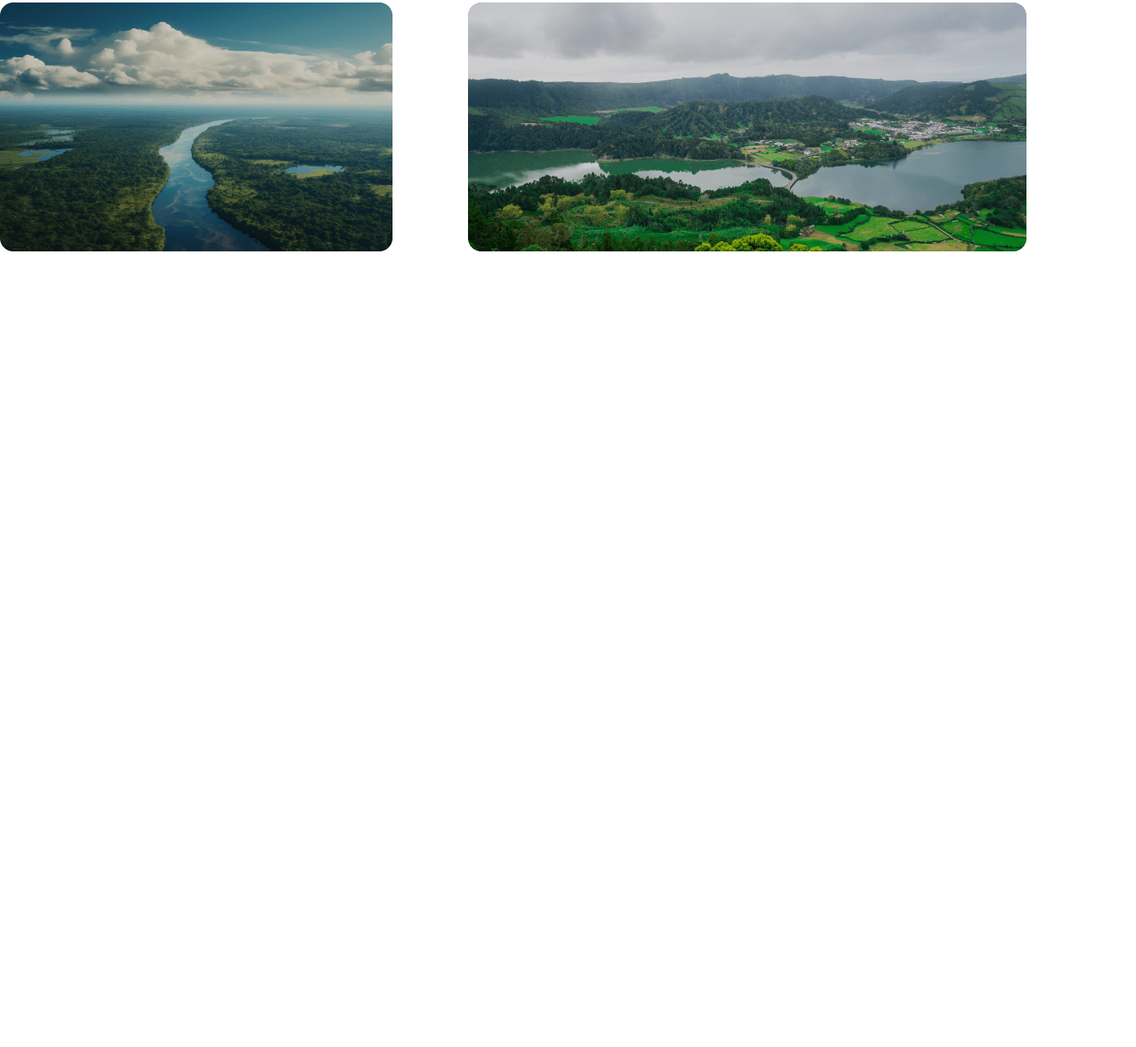
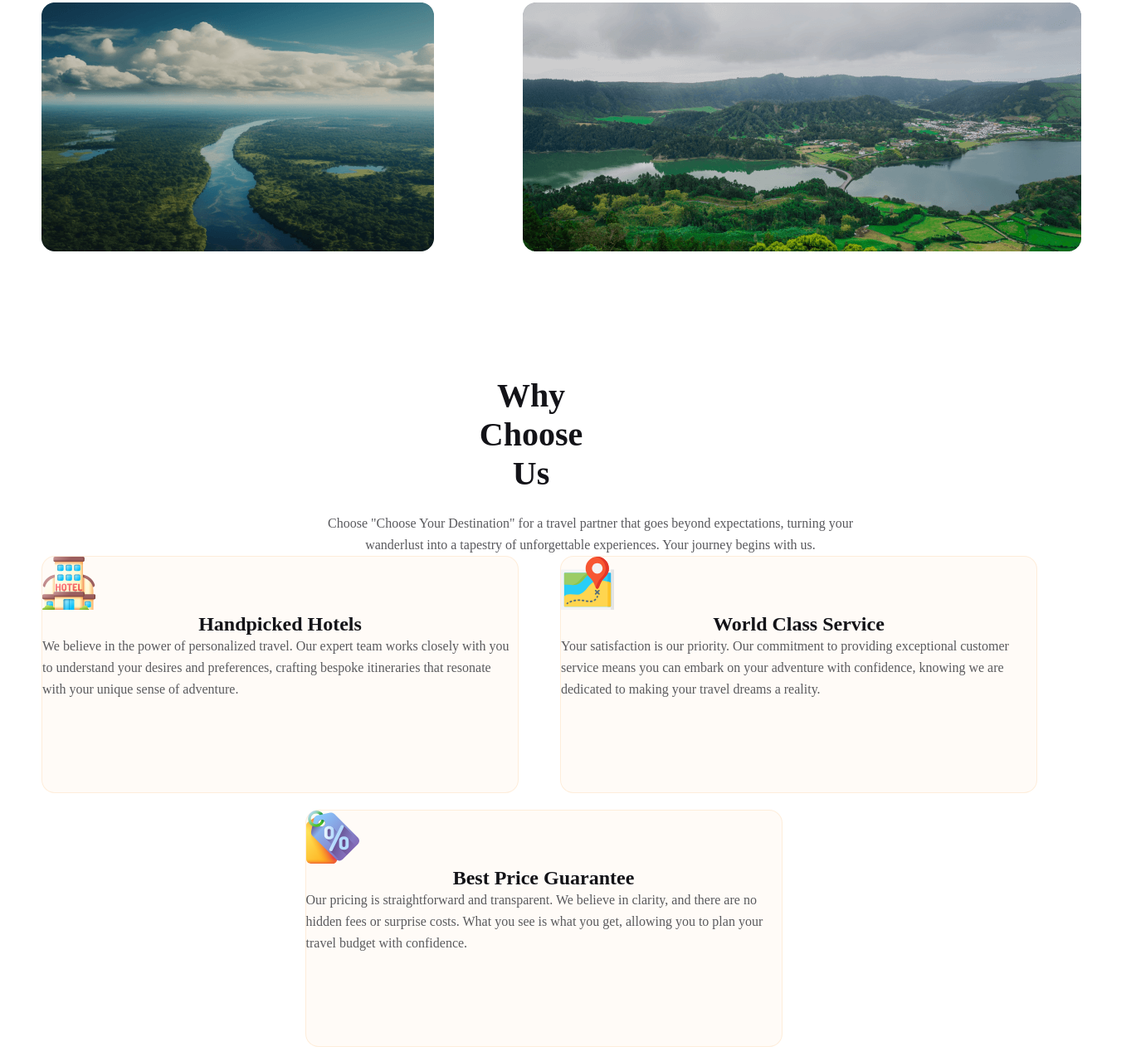
Before and after one commit to afiaafifa/B9-A2, a plain HTML site: page index.html in a window 1280 px wide. Shown: the part 2149-3411 px from the top of the page at 83% size, 1369 px wide, since content can reach past the window. Before the commit the page ends 2452 px from the top, so only its background shows below. Drawn offline with Linux system fonts and the light colour scheme.

Commit message:
finshed why choose us part

```diff
--- a/index.html
+++ b/index.html
@@ -85,6 +85,33 @@
           </section>
 
         </section>
+        <!-- Why Choose Us section -->
+        <section>
+          <div>
+            <h1 class="Choose-Us-title">Why Choose Us</h1>
+          </div>
+          <div>
+            <p class="Choose-Us-description">Choose "Choose Your Destination" for a travel partner that goes beyond expectations, turning your wanderlust into a tapestry of unforgettable experiences. Your journey begins with us.</p>
+          </div>
+          <div class="choose">
+            <div class="eight">
+              <img class="choose-img" src="Images/hotel 1.svg" alt="">
+              <h2 class="choose-title">Handpicked Hotels</h2>
+              <p class="choose-description">We believe in the power of personalized travel. Our expert team works closely with you to understand your desires and preferences, crafting bespoke itineraries that resonate with your unique sense of adventure.</p>
+            </div>
+            <div class="nine">
+              <img class="choose-img" src="Images/map 1.svg " alt="">
+              <h2 class="choose-title">World Class Service</h2>
+              <p class="choose-description">Your satisfaction is our priority. Our commitment to providing exceptional customer service means you can embark on your adventure with confidence, knowing we are dedicated to making your travel dreams a reality.</p>
+            </div>
+            <div class="ten">
+              <img class="choose-img" src="Images/price-tag 1.svg" alt="">
+              <h2 class="choose-title">Best Price Guarantee</h2>
+              <p class="choose-description">Our pricing is straightforward and transparent. We believe in clarity, and there are no hidden fees or surprise costs. What you see is what you get, allowing you to plan your travel budget with confidence.</p>
+            </div>
+          </div>
+        </section>
+
     </main>
     <footer>
 
--- a/styles/styles.css
+++ b/styles/styles.css
@@ -217,21 +217,27 @@ flex-shrink: 0;
 
 .one {
     grid-area: one;
+    margin-left: 50px;
 }
 .two {
     grid-area: two;
+    margin-left: 50px;
 }
 .three {
     grid-area: three;
+    margin-left: 50px;
 }
 .four {
     grid-area: four;
+    margin-right: 0;
 }
 .five {
     grid-area: five;
+
 }
 .six {
     grid-area: six;
+    margin-left: 50px;
 }
 .seven {
     grid-area: seven;
@@ -247,6 +253,67 @@ flex-shrink: 0;
     grid-row-gap: 10px;
 }
 
+/* Why Choose Us styles */
+.Choose-Us-title{
+    color: #131318;
+text-align: center;
+font-size: 40px;
+font-weight: 800;
+padding-bottom: 24px;
+margin: 150px 560px 0;
+}
+.Choose-Us-description{
+    width: 643px;
+    color: rgba(19, 19, 24, 0.70);
+text-align: center;
+font-size: 16px;
+font-weight: 400;
+line-height: 26px;
+margin: 0 390px;
+}
+.eight{
+    grid-area: eight;
+    margin-left: 50px;
+}
+.nine{
+    grid-area: nine;
+}
+.ten{
+    grid-area: ten;
+}
+.eight, .nine, .ten{
+    width: 573px;
+height: 284px;
+flex-shrink: 0;
+border-radius: 16px;
+border: 1px solid rgba(251, 181, 99, 0.20);
+background: rgba(251, 181, 99, 0.05);
+}
+.choose-img{
+    width: 64px;
+height: 64px;
+flex-shrink: 0;
+}
+.choose-title{
+    color: #131318;
+text-align: center;
+font-size: 24px;
+font-weight: 800;
+}
+.choose-description{
+    color: #5A5A5D;
+font-size: 16px;
+font-weight: 400;
+line-height: 26px;
+}
+.choose{
+    display: grid;
+    grid-template-areas:
+    "eight eight eight nine nine nine"
+    " .      .    ten  ten   .     .";
+    gap: 20px;
+
+}
 
 
 
```
Also changed, not shown: Images/hotel 1.svg (added), Images/map 1.svg (added), Images/price-tag 1.svg (added).
